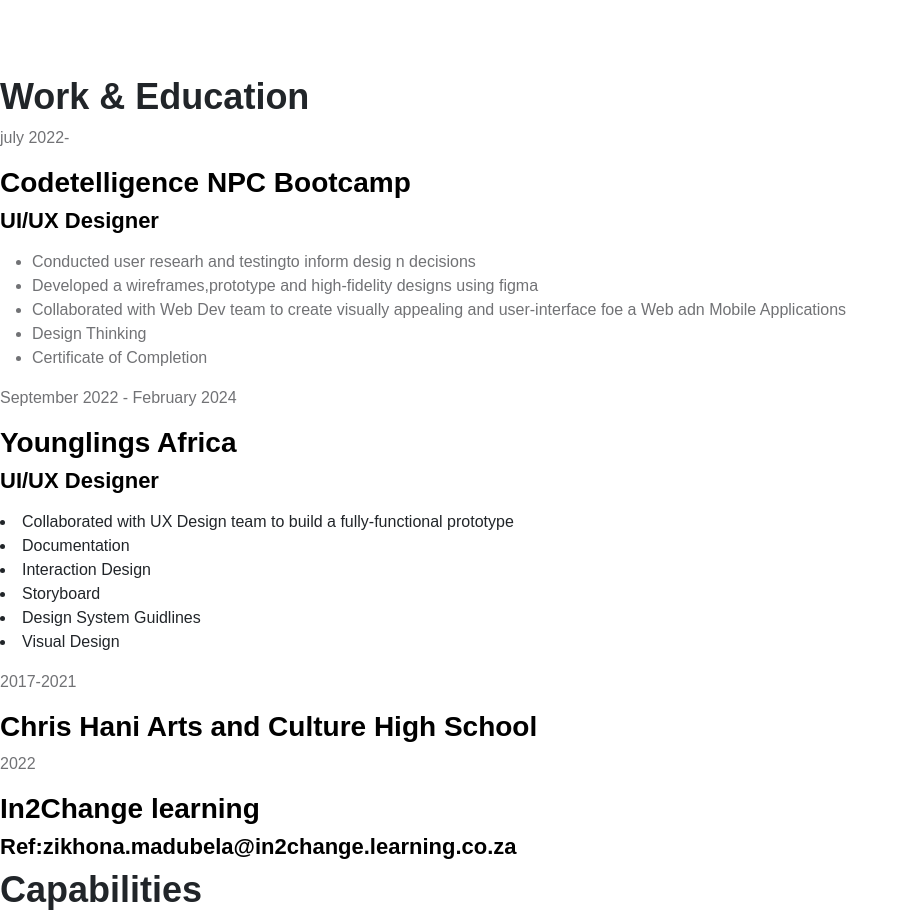
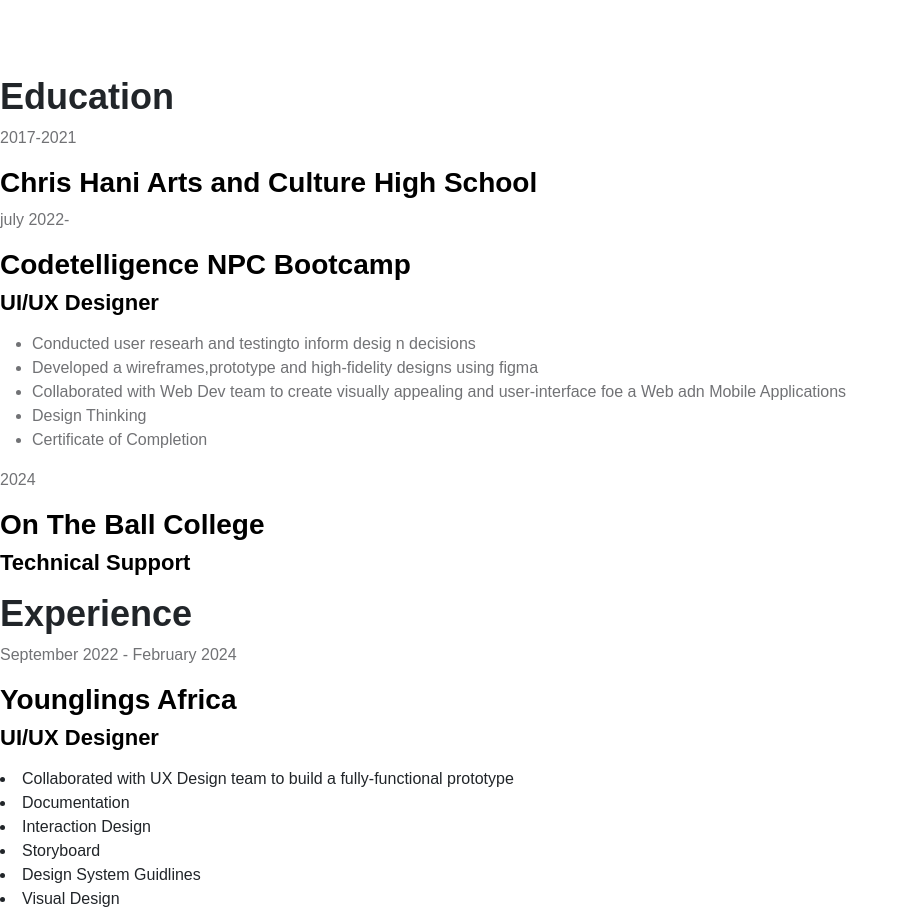
Before and after one commit to Sigcobilemgijima1/thimna-mgijima, a plain HTML site: page index.html in a window 1280 px wide. Shown: the part 1360-2274 px from the top of the page, without its empty margins (0-909 px from the left). Drawn offline with Linux system fonts and the light colour scheme; a web font is replaced by a local one.

Commit message:
Update index.html

```diff
--- a/index.html
+++ b/index.html
@@ -44,6 +44,9 @@
               padding: 15px;
               text-align: center;
             }
+
+            ,h2 {
+                color:E76F51
             </style>
 
 <!--
@@ -107,7 +110,7 @@
 
 
 
-                            <a href="#section_3" class="link link--kale smoothscroll">UI/UX Designer</a>
+                            <a href="#section_3" class="link link--kale smoothscroll">UI/UX Designer , Technician</a>
                         </div>
 
                         <div class="hero-image-wrap col-lg-6 col-12 mt-3 mt-lg-0">
@@ -150,7 +153,7 @@
 
             <div class="row heading-block" data-aos="fade-up">
                 <div class="column large-full">
-                    <h2 class="section-heading">Work & Education</h2>
+                    <h2 class="section-heading"> Education</h2>
                 </div>
             </div>
 
@@ -162,6 +165,25 @@
                         <div class="timeline__icon-wrap">
                             <span class="timeline__icon timeline__icon--work"></span>
                         </div>
+
+
+                        <div class="column large-half tab-full" data-aos="fade-up">
+                    <div class="timeline">
+
+                        <div class="timeline__icon-wrap">
+                            <span class="timeline__icon timeline__icon--education"></span>
+                        </div>
+
+                        <div class="timeline__block">
+                            <div class="timeline__bullet"></div>
+                            <div class="timeline__header">
+                                <p class="timeline__timeframe">2017-2021</p>
+                                <h3 class="item-title">Chris Hani Arts and Culture High School</h3>
+                            </div>
+                        </div>
+
+
+
 
                         <div class="timeline__block">
                             <div class="timeline__bullet"></div>
@@ -180,11 +202,21 @@
                                        <li>Certificate of Completion</li>
                                       </ul>
 
+                                      <div class="timeline__block">
+                            <div class="timeline__bullet"></div>
+                            <div class="timeline__header">
+                                <p class="timeline__timeframe">2024 </p>
+                                <h3 class="item-title">On The Ball College </h3>
+                                <h5>Technical Support</h5>
+                            </div>
+
+
                                 </p>
                             </div>
                         </div>
 
                         <div class="timeline__block">
+                            <h2 class="section-heading"> Experience</h2>
                             <div class="timeline__bullet"></div>
                             <div class="timeline__header">
                                 <p class="timeline__timeframe">September 2022 - February 2024</p>
@@ -207,20 +239,6 @@
                     </div>
                 </div>
 
-                <div class="column large-half tab-full" data-aos="fade-up">
-                    <div class="timeline">
-
-                        <div class="timeline__icon-wrap">
-                            <span class="timeline__icon timeline__icon--education"></span>
-                        </div>
-
-                        <div class="timeline__block">
-                            <div class="timeline__bullet"></div>
-                            <div class="timeline__header">
-                                <p class="timeline__timeframe">2017-2021</p>
-                                <h3 class="item-title">Chris Hani Arts and Culture High School</h3>
-                            </div>
-                        </div>
 
                         <div class="timeline__block">
                             <div class="timeline__bullet"></div>
```
